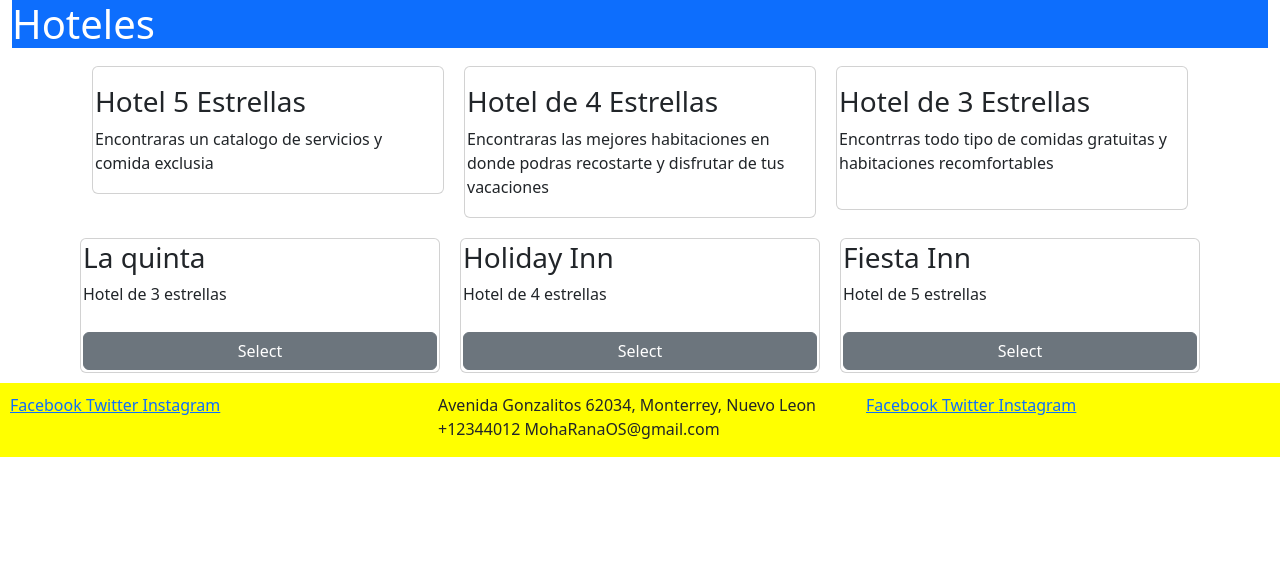
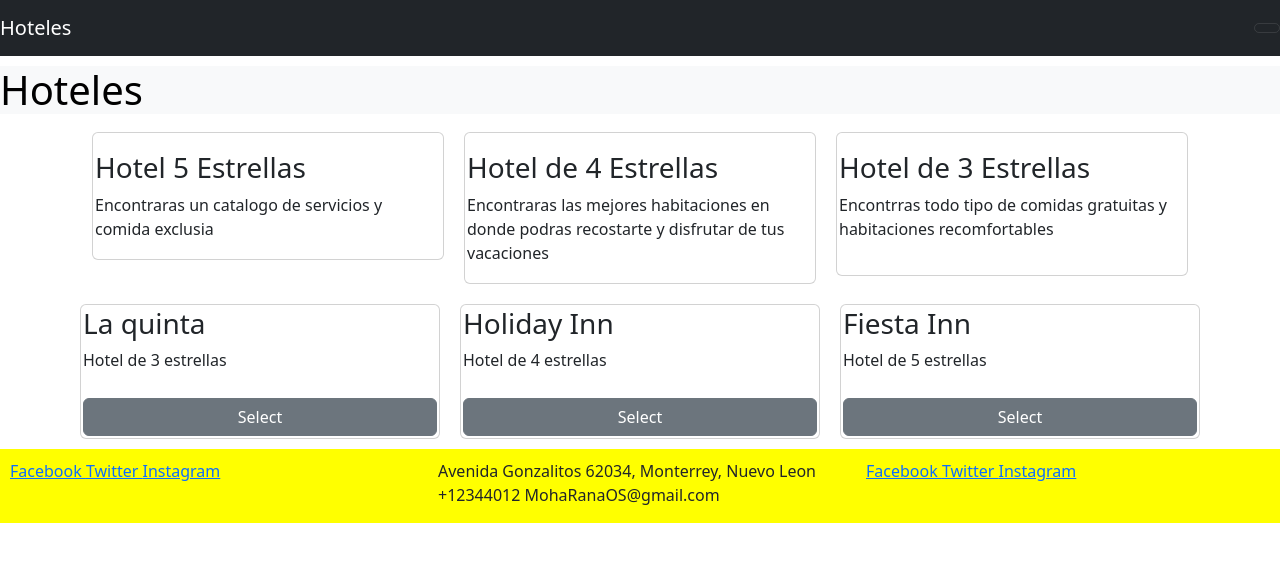
Before and after one commit to MohRaNa/guia-hoteles, a website: page index.html in a window 1280 px wide. Drawn offline with nearby package versions, Linux system fonts and the light colour scheme.

Commit message:
Added navbar

```diff
--- a/css/styles.css
+++ b/css/styles.css
@@ -1,4 +1,8 @@
-
+.hotel-top{
+    background-color: yellow;
+    color:black;
+    margin-top: 10px;
+}
 footer {
     padding: 10px 10px 0 10px;
     background-color: yellow;
--- a/index.html
+++ b/index.html
@@ -9,8 +9,23 @@
 
   </head>
   <body>
-    <div class="container-fluid justify-content-center">
-        <h1 class="text-bg-primary">Hoteles</h1>
+    <nav class="navbar navbar-dark bg-dark ">
+      <a class="navbar-brand" href="#"> Hoteles </a>
+      <button class="navbar-toggler" type="button" data-bs-toggle="collapse" data-bs-target="#navbarNavAltMarkup" aria-controls="navbarNavAltMarkup" aria-expanded="false" aria-label="Toggle navigation">
+        <span class="navbar-toggles-icon"></span>
+      </button>
+      <div class="collapse navbar-collapse" id="navbarNavAltMarkup">
+        <div class="navbar-nav">
+          <a class="nav-link active" aria-current="page" href="#">Home</a>
+          <a class="nav-link" href="#">Nosotros</a>
+          <a class="nav-link" href="#">Terminos y Condiciones</a>
+          <a class="nav-link disabled">Contacto</a>
+         </div>
+        </div>
+
+    </nav>
+    <div class="hotel-top text text-bg-light">
+        <h1>Hoteles</h1>
     </div>
   <div class="container">
     <div class="d-flex flex-wrap">
```
